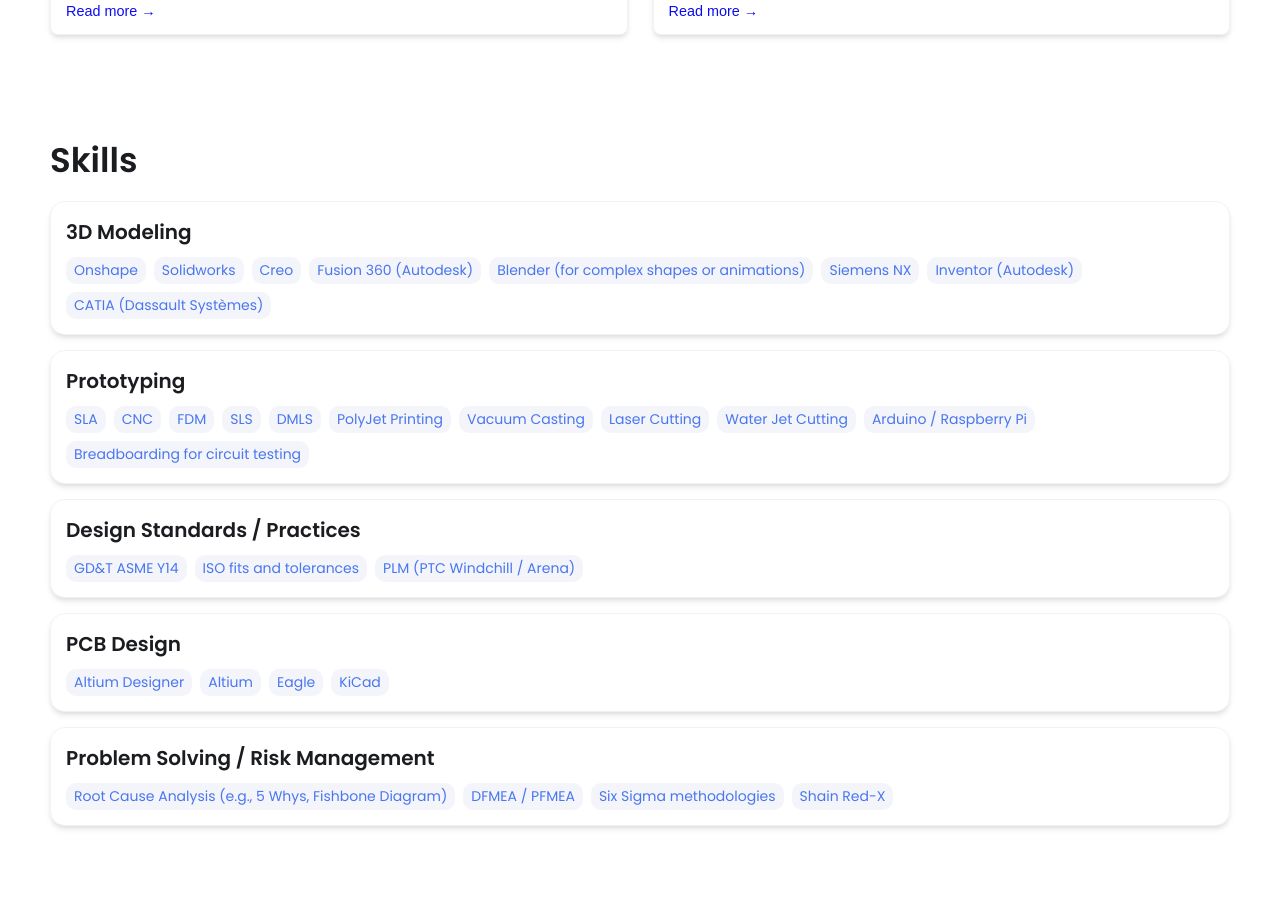
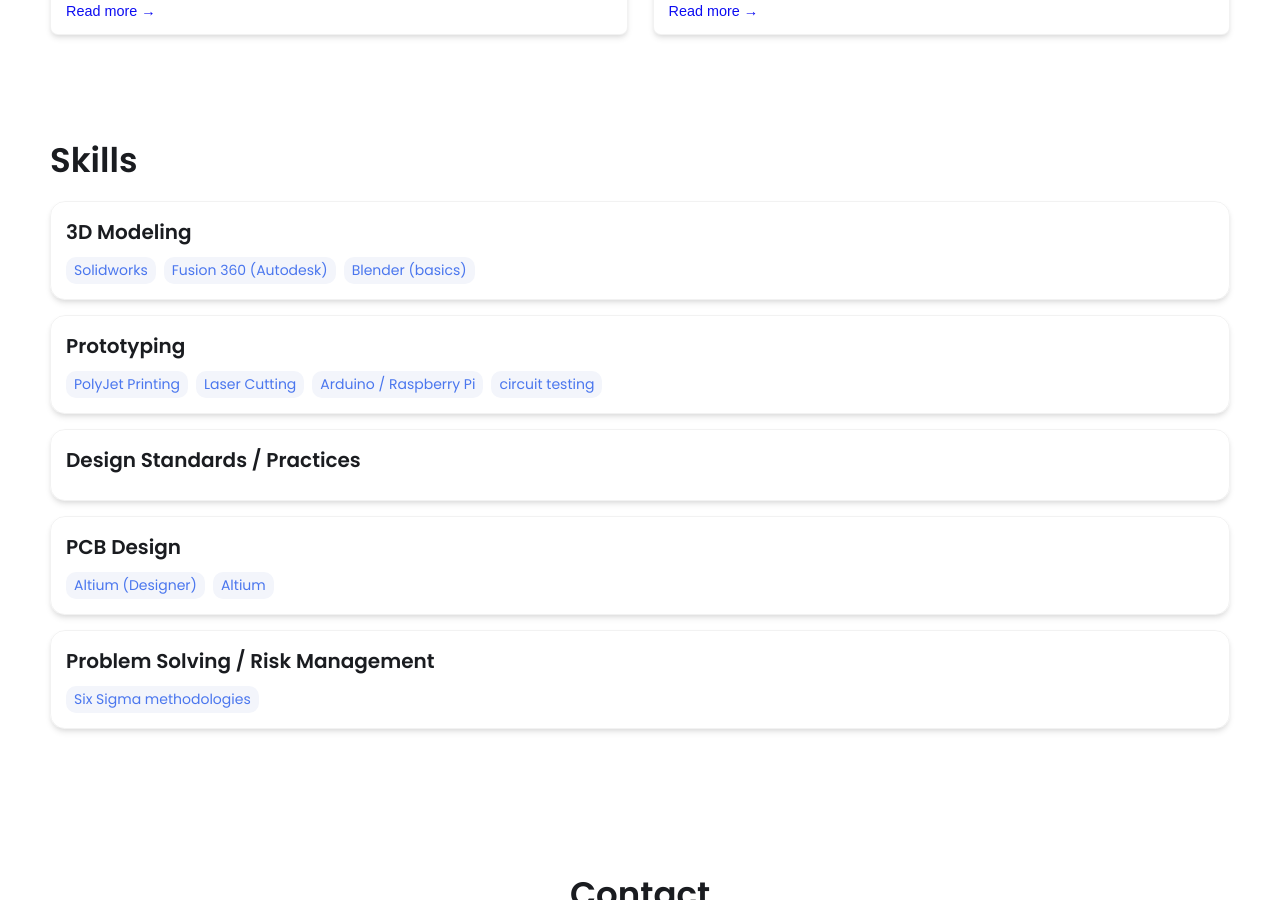
Before and after one commit to Mxs8513/mxs8513.github.io, a Jekyll site: the page built from index.html, in a window 1280 px wide and 900 px high, scrolled down 1491 px. Built offline with Jekyll 4.4.1, drawn with Linux system fonts in a browser that asks for light colours.

Commit message:
Update _config.yml

```diff
--- a/_config.yml
+++ b/_config.yml
@@ -47,44 +47,24 @@
 skills:
   - category: 3D Modeling
     tools:
-    - Onshape
     - Solidworks
-    - Creo
     - Fusion 360 (Autodesk)
-    - Blender (for complex shapes or animations)
-    - Siemens NX
-    - Inventor (Autodesk)
-    - CATIA (Dassault Systèmes)
+    - Blender (basics)
   - category: Prototyping
     tools:
-    - SLA
-    - CNC
-    - FDM
-    - SLS
-    - DMLS
     - PolyJet Printing
-    - Vacuum Casting
     - Laser Cutting
-    - Water Jet Cutting
     - Arduino / Raspberry Pi
-    - Breadboarding for circuit testing
+    - circuit testing
   - category: Design Standards / Practices
     tools:
-    - GD&T ASME Y14
-    - ISO fits and tolerances
-    - PLM (PTC Windchill / Arena)
   - category: PCB Design
     tools:
-    - Altium Designer
+    - Altium (Designer)
     - Altium
-    - Eagle
-    - KiCad
   - category: Problem Solving / Risk Management
     tools:
-    - Root Cause Analysis (e.g., 5 Whys, Fishbone Diagram)
-    - DFMEA / PFMEA
     - Six Sigma methodologies
-    - Shain Red-X
 
 
 # Contact Form Setup. Setup an account and copy over the key. When someone fills out the form, it will be received in your email.
```
